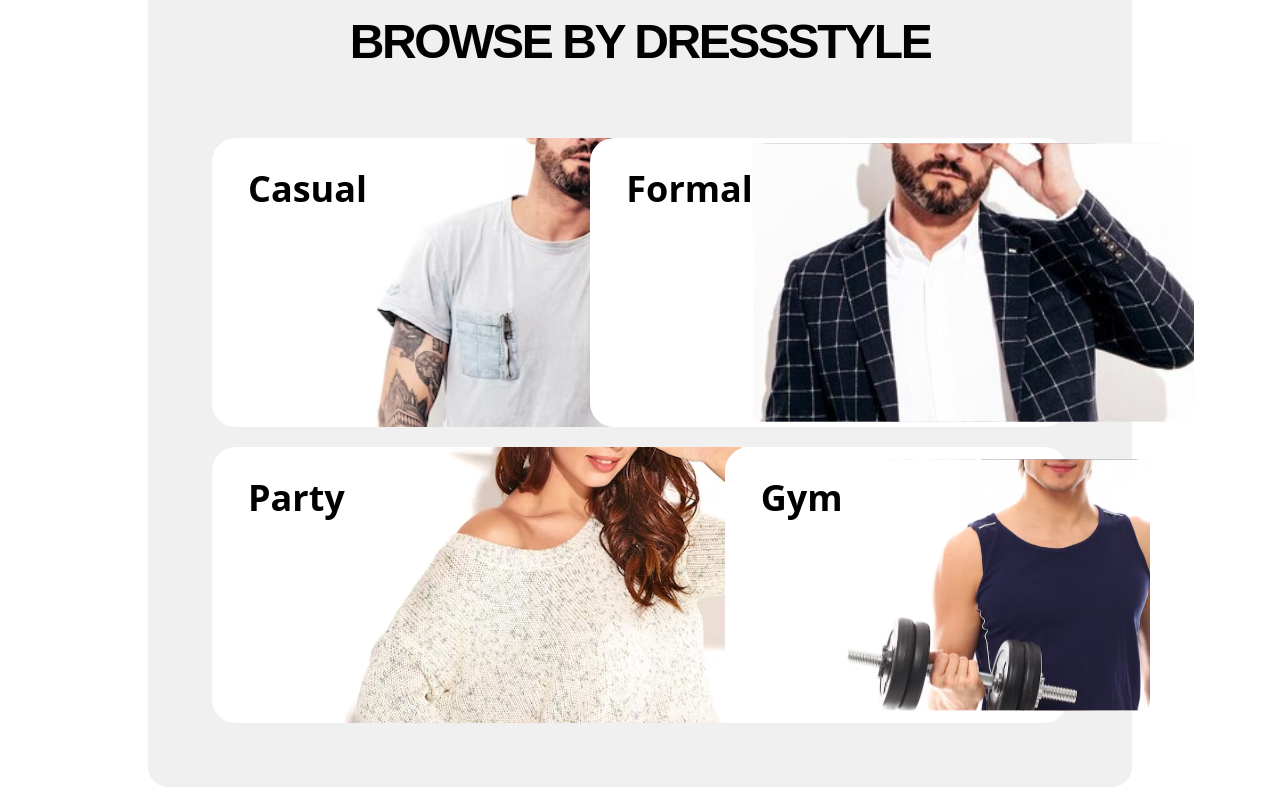
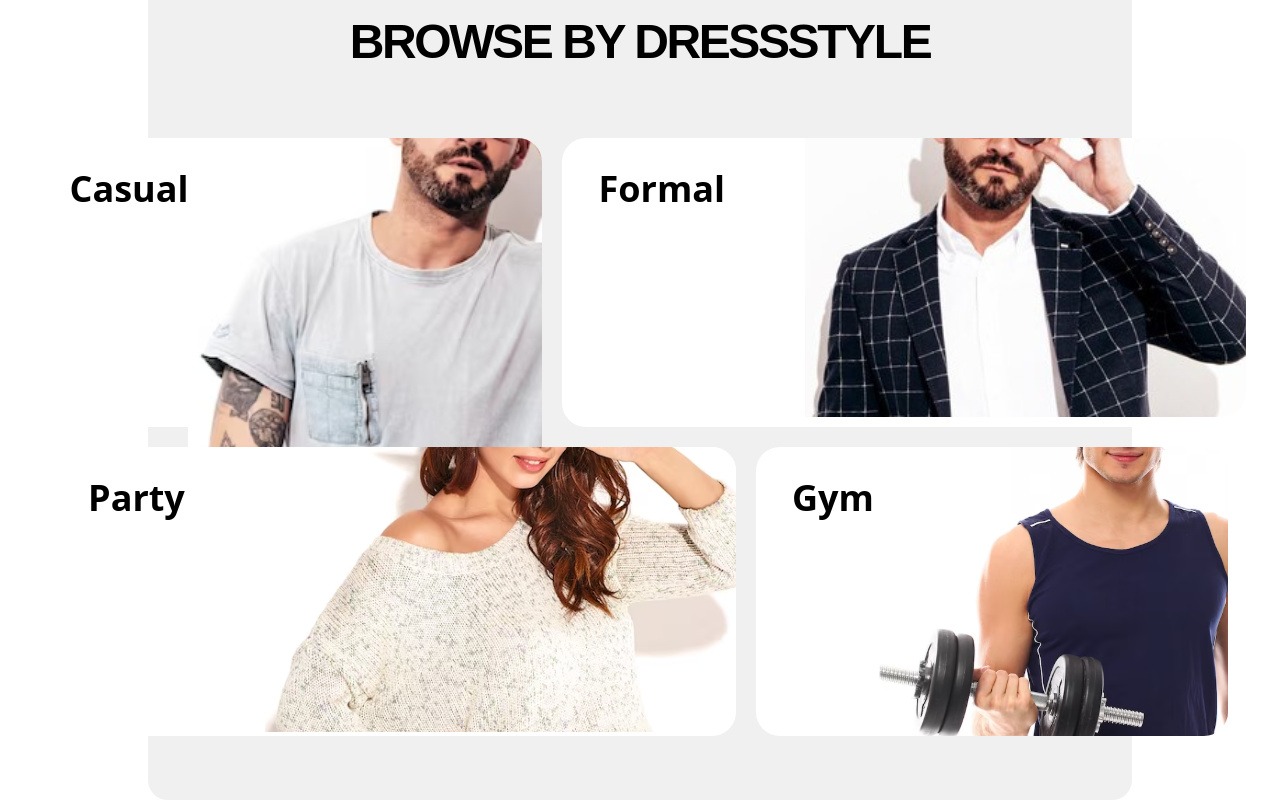
Before and after one commit to Raman1710/ecommerce-shop.co-, a React (Vite) app: page / in a window 1280 px wide. Shown: the part 3118-3918 px from the top of the page. Built offline with nearby package versions, Linux system fonts and the light colour scheme.

Commit message:
DressStyle.jsx updated

```diff
--- a/src/Components/DressStyle/DressStyle.jsx
+++ b/src/Components/DressStyle/DressStyle.jsx
@@ -4,7 +4,7 @@ import Casual from '../Assets/CasualModel.svg'
 import Gym from '../Assets/GymModel.svg'
 import Party from '../Assets/PartyModel.svg'
 import Formal from '../Assets/FormalModel.svg'
-import { Link } from 'react-router-dom'
+import { Form, Link } from 'react-router-dom'
 
 function DressStyle() {
     return (
@@ -12,27 +12,45 @@ function DressStyle() {
 
             <h1 className=' font-integral font-black text-[48px] tracking-tighter text-center'>BROWSE BY DRESSSTYLE</h1>
 
-            <div className='flex flex-col  justify-center px-16 mt-[60px] l gap-5'>
+            <div className='flex flex-col  justify-center items-center px-16 mt-[60px] l gap-5'>
             {/* top div  */}
-                <div className='flex flex-row  gap-5 '>
-                        <div className='flex flex-row bg-white rounded-3xl pl-9 bg-right'>
+            <div className='flex flex-row gap-5 '>
+                        <div className='flex flex-row bg-white rounded-3xl pl-9'>
+                            <Link to='casual'>
                             <p className='font-saotshi text-[36px] font-bold pt-6'>Casual</p>
-                            <img src={Casual} className='rounded-r-3xl w-[354px]'/>
+                            </Link>
+                            <div className='w-[354px] h-[289px] bg-auto'>
+
+                            <img src={Casual} className='rounded-r-3xl   w-full' />
+                            </div>
                         </div>
-                        <div className='flex flex-row bg-white w-[684px] pl-9 bg-right rounded-3xl'>
+                        <div className='flex flex-row bg-white w-[684px] rounded-3xl pl-9 gap-20 '>
+                            <Link to='/formal'>
                             <p className='font-saotshi text-[36px] font-bold pt-6'>Formal</p>
-                            <img src={Formal} className=' rounded-r-3xl ' />
+                            </Link>
+                            <div className='w-[684px] h-[289px] bg-auto '>
+                            <img src={Formal} className='rounded-r-3xl ' />
+                            </div>
                         </div>
                 </div>
             {/* bottom div  */}
                 <div className='flex flex-row gap-5 '>
-                        <div className='flex flex-row bg-white w-[684px] rounded-3xl pl-9 bg-right'>
+                        <div className='flex flex-row bg-white w-[684px] rounded-3xl pl-9 gap-20 '>
+                            <Link to='/party'>
                             <p className='font-saotshi text-[36px] font-bold pt-6'>Party</p>
+                            </Link>
+                            <div className='w-[684px] h-[289px] bg-auto '>
                             <img src={Party} className='rounded-r-3xl' />
+                            </div>
                         </div>
-                        <div className='flex flex-row bg-white rounded-3xl pl-9 bg-right'>
+                        <div className='flex flex-row bg-white rounded-3xl pl-9 '>
+                            <Link to='gym'>
                             <p className='font-saotshi text-[36px] font-bold pt-6'>Gym</p>
-                            <img src={Gym} className='rounded-r-3xl' />
+                            </Link>
+                            <div className='w-[354px] h-[289px] bg-auto'>
+
+                            <img src={Gym} className='rounded-r-3xl   w-full' />
+                            </div>
                         </div>
                 </div>
             </div>
```
